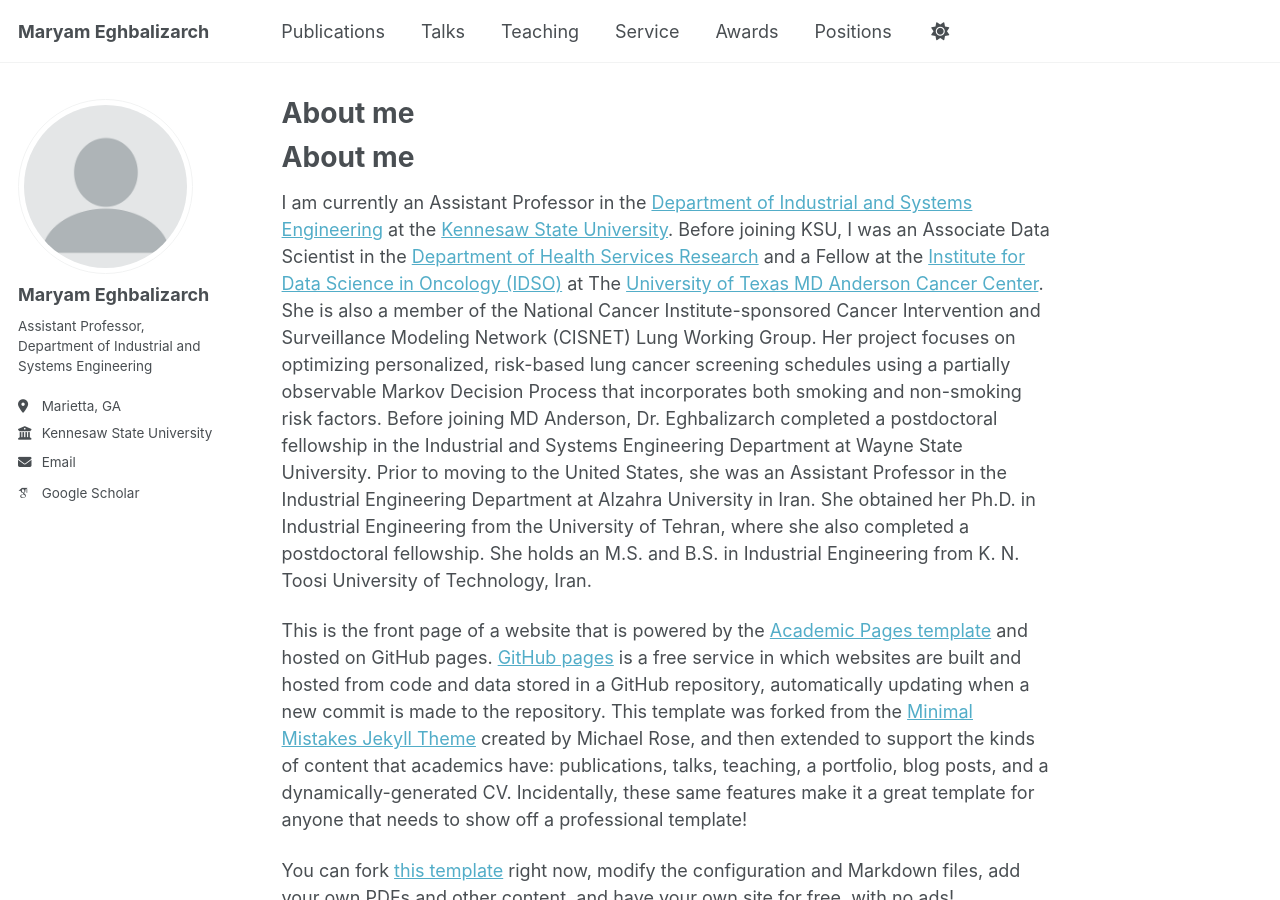
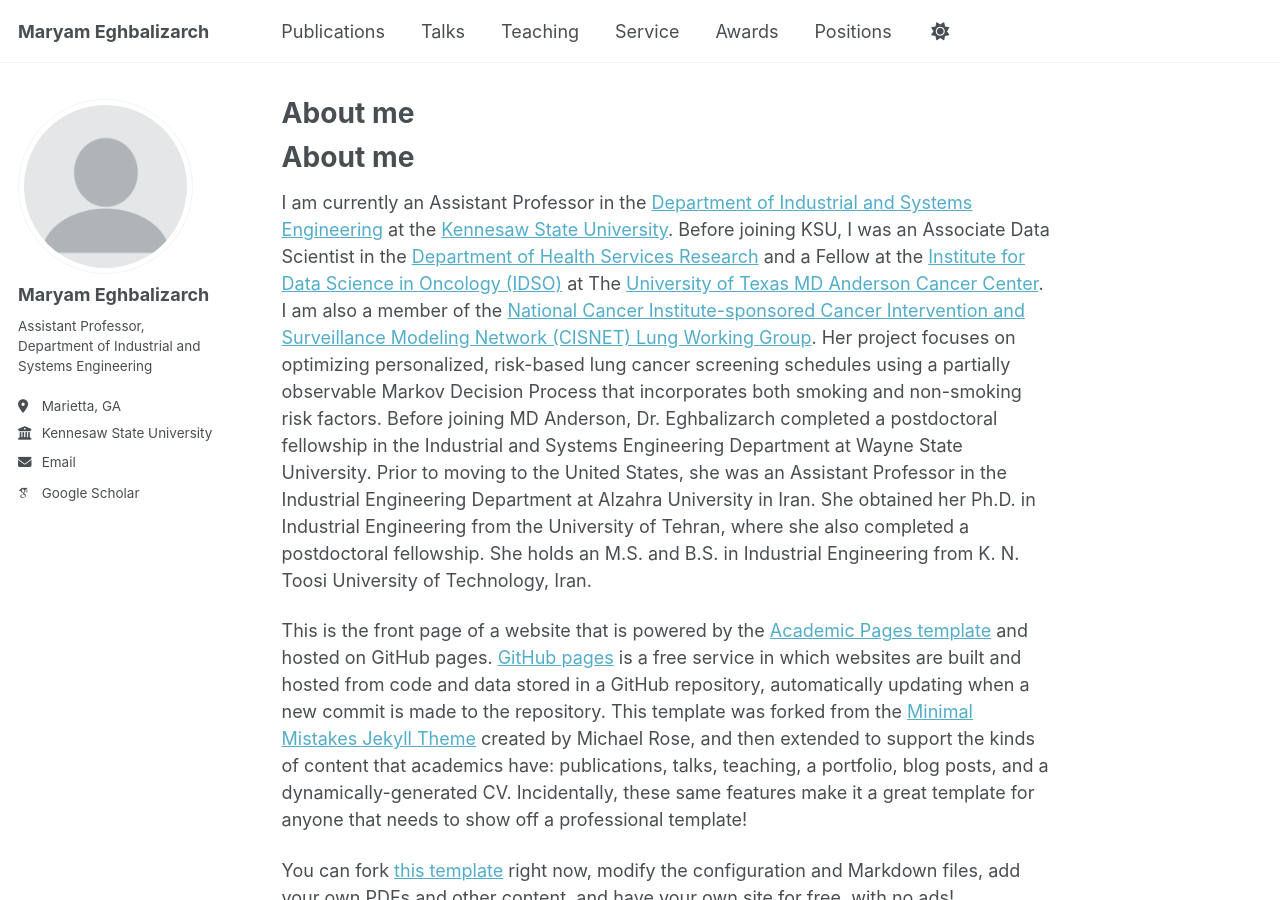
Before and after one commit to meghbalizarch/meghbalizarch.github.io, a Jekyll site: the page built from _pages/about.md, in a window 1280 px wide and 900 px high. Built offline with Jekyll 4.4.1, drawn with Linux system fonts in a browser that asks for light colours; some web fonts are replaced; our own code applies the rules of GitHub Pages for plain Markdown files; a script that is not in the unit is left out.

Commit message:
Update about.md

```diff
--- a/_pages/about.md
+++ b/_pages/about.md
@@ -1,6 +1,6 @@
 About me
 ======
-I am currently an Assistant Professor in the [Department of Industrial and Systems Engineering](https://www.kennesaw.edu/spceet/academics/industrial-systems-engineering/index.php) at the [Kennesaw State University](https://www.kennesaw.edu/). Before joining KSU, I was an Associate Data Scientist in the [Department of Health Services Research](https://www.mdanderson.org/research/departments-labs-institutes/departments-divisions/health-services-research.html) and a Fellow at the [Institute for Data Science in Oncology (IDSO)](https://www.mdanderson.org/research/departments-labs-institutes/institutes/institute-for-data-science-in-oncology.html) at The [University of Texas MD Anderson Cancer Center](https://www.mdanderson.org/). She is also a member of the National Cancer Institute-sponsored Cancer Intervention and Surveillance Modeling Network (CISNET) Lung Working Group. Her project focuses on optimizing personalized, risk-based lung cancer screening schedules using a partially observable Markov Decision Process that incorporates both smoking and non-smoking risk factors.
+I am currently an Assistant Professor in the [Department of Industrial and Systems Engineering](https://www.kennesaw.edu/spceet/academics/industrial-systems-engineering/index.php) at the [Kennesaw State University](https://www.kennesaw.edu/). Before joining KSU, I was an Associate Data Scientist in the [Department of Health Services Research](https://www.mdanderson.org/research/departments-labs-institutes/departments-divisions/health-services-research.html) and a Fellow at the [Institute for Data Science in Oncology (IDSO)](https://www.mdanderson.org/research/departments-labs-institutes/institutes/institute-for-data-science-in-oncology.html) at The [University of Texas MD Anderson Cancer Center](https://www.mdanderson.org/). I am also a member of the [National Cancer Institute-sponsored Cancer Intervention and Surveillance Modeling Network (CISNET) Lung Working Group](https://cisnet.cancer.gov/lung/). Her project focuses on optimizing personalized, risk-based lung cancer screening schedules using a partially observable Markov Decision Process that incorporates both smoking and non-smoking risk factors.
 Before joining MD Anderson, Dr. Eghbalizarch completed a postdoctoral fellowship in the Industrial and Systems Engineering Department at Wayne State University. Prior to moving to the United States, she was an Assistant Professor in the Industrial Engineering Department at Alzahra University in Iran. She obtained her Ph.D. in Industrial Engineering from the University of Tehran, where she also completed a postdoctoral fellowship. She holds an M.S. and B.S. in Industrial Engineering from K. N. Toosi University of Technology, Iran.
 
 This is the front page of a website that is powered by the [Academic Pages template](https://github.com/academicpages/academicpages.github.io) and hosted on GitHub pages. [GitHub pages](https://pages.github.com) is a free service in which websites are built and hosted from code and data stored in a GitHub repository, automatically updating when a new commit is made to the repository. This template was forked from the [Minimal Mistakes Jekyll Theme](https://mmistakes.github.io/minimal-mistakes/) created by Michael Rose, and then extended to support the kinds of content that academics have: publications, talks, teaching, a portfolio, blog posts, and a dynamically-generated CV. Incidentally, these same features make it a great template for anyone that needs to show off a professional template!
```
